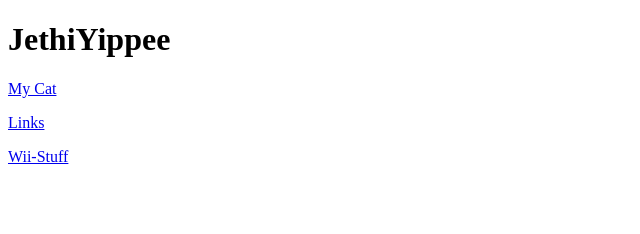
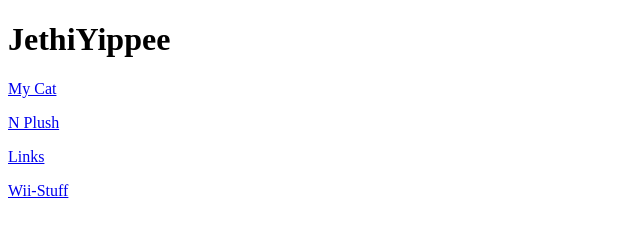
Before and after one commit to JethiYippee/JethiYippee.github.io, a plain HTML site: page index.html in a window 1280 px wide. Shown: the whole page, without its empty margins (0-640 px from the left). Drawn offline with Linux system fonts and the light colour scheme.

Commit message:
added n plush to main page

```diff
--- a/index.html
+++ b/index.html
@@ -9,6 +9,7 @@
   <h1>JethiYippee</h1>
 
   <p><a href="https://jethiyippee.github.io/my-cat">My Cat</a></p>
+  <p><a href="https://jethiyippee.github.io/n-plush">N Plush</a></p>
   <p><a href="https://jethiyippee.github.io/links">Links</a></p>
   <p><a href="https://jethiyippee.github.io/wii-stuff">Wii-Stuff</a></p>
 
```
